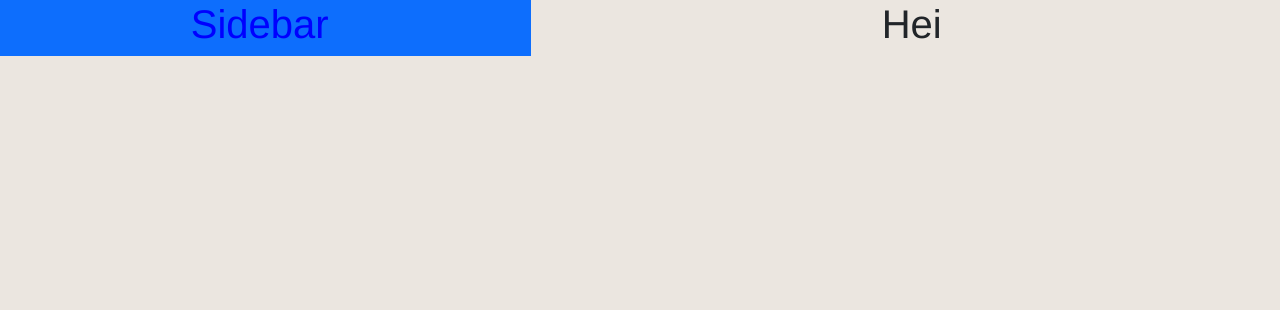
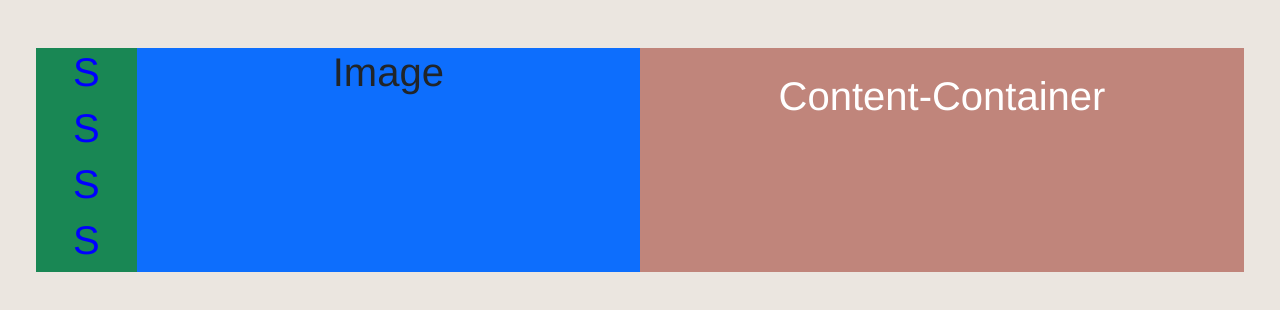
Before and after one commit to AminaBre/ProfilePage, a Vue app: page / in a window 1280 px wide. Shown: the top 310 px of the page. Built offline with nearby package versions, Linux system fonts and the light colour scheme.

Commit message:
made minor changes  to  design,  started working on  nav

```diff
--- a/package.json
+++ b/package.json
@@ -8,6 +8,8 @@
     "lint": "vue-cli-service lint"
   },
   "dependencies": {
+    "@fortawesome/fontawesome-svg-core": "^1.3.0-beta3",
+    "@fortawesome/free-solid-svg-icons": "^6.0.0-beta3",
     "bootstrap": "^5.1.3",
     "bootstrap-vue": "^2.21.2",
     "core-js": "^3.6.5",
--- a/src/components/Index.vue
+++ b/src/components/Index.vue
@@ -1,11 +1,11 @@
 <template>
-  <div class="main-container">
+  <div class="main-container p-5">
     <div class="row">
-      <div class="col-5 bg-primary">
+      <div class="col-sm-6 sidebar-container bg-success">
         <Sidebar />
       </div>
-      <div class="col-7">
-        <h1>Hei</h1>
+      <div class="col-sm-6 content-container">
+        <h1 class="pt-4">Content-Container</h1>
       </div>
     </div>
   </div>
@@ -27,4 +27,9 @@ export default {
   min-height: 100vh;
   background-color: rgb(235, 230, 224);
 }
+
+.content-container {
+  background-color: #c0857b;
+  color: #fff;
+}
 </style>
--- /dev/null
+++ b/src/components/Navigation.vue
@@ -0,0 +1,30 @@
+<template>
+  <div class="col navigation-content">
+    <div class="row">
+      <h1>S</h1>
+    </div>
+    <div class="row">
+      <h1>S</h1>
+    </div>
+
+    <div class="row">
+      <h1>S</h1>
+    </div>
+
+    <div class="row">
+      <h1>S</h1>
+    </div>
+  </div>
+</template>
+
+<script>
+export default {
+  name: 'Navigation',
+};
+</script>
+
+<style scoped>
+h1 {
+  color: blue;
+}
+</style>
--- a/src/components/Sidebar.vue
+++ b/src/components/Sidebar.vue
@@ -1,15 +1,23 @@
 <template>
-  <h1>Sidebar</h1>
+  <div class="row">
+    <div class="col-2">
+      <Navigation />
+    </div>
+    <div class="col-10 bg-primary">
+      <h1>Image</h1>
+    </div>
+  </div>
 </template>
 
 <script>
+import Navigation from './Navigation.vue';
+
 export default {
   name: 'Sidebar',
+  components: {
+    Navigation,
+  },
 };
 </script>
 
-<style scoped>
-h1 {
-  color: blue;
-}
-</style>
+<style scoped></style>
```
Also changed, not shown: 2 other files (tests, documents, lock files or other folders).
